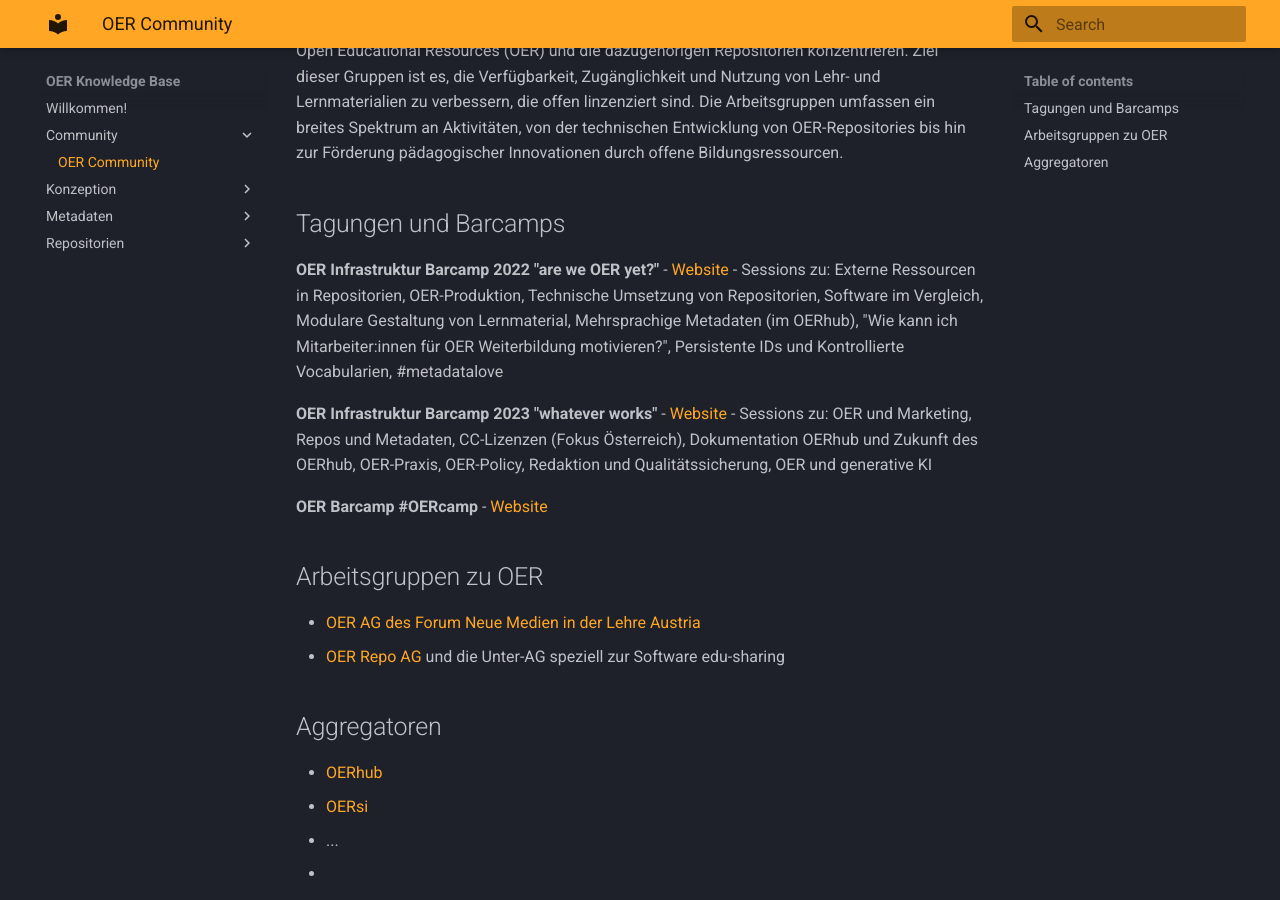
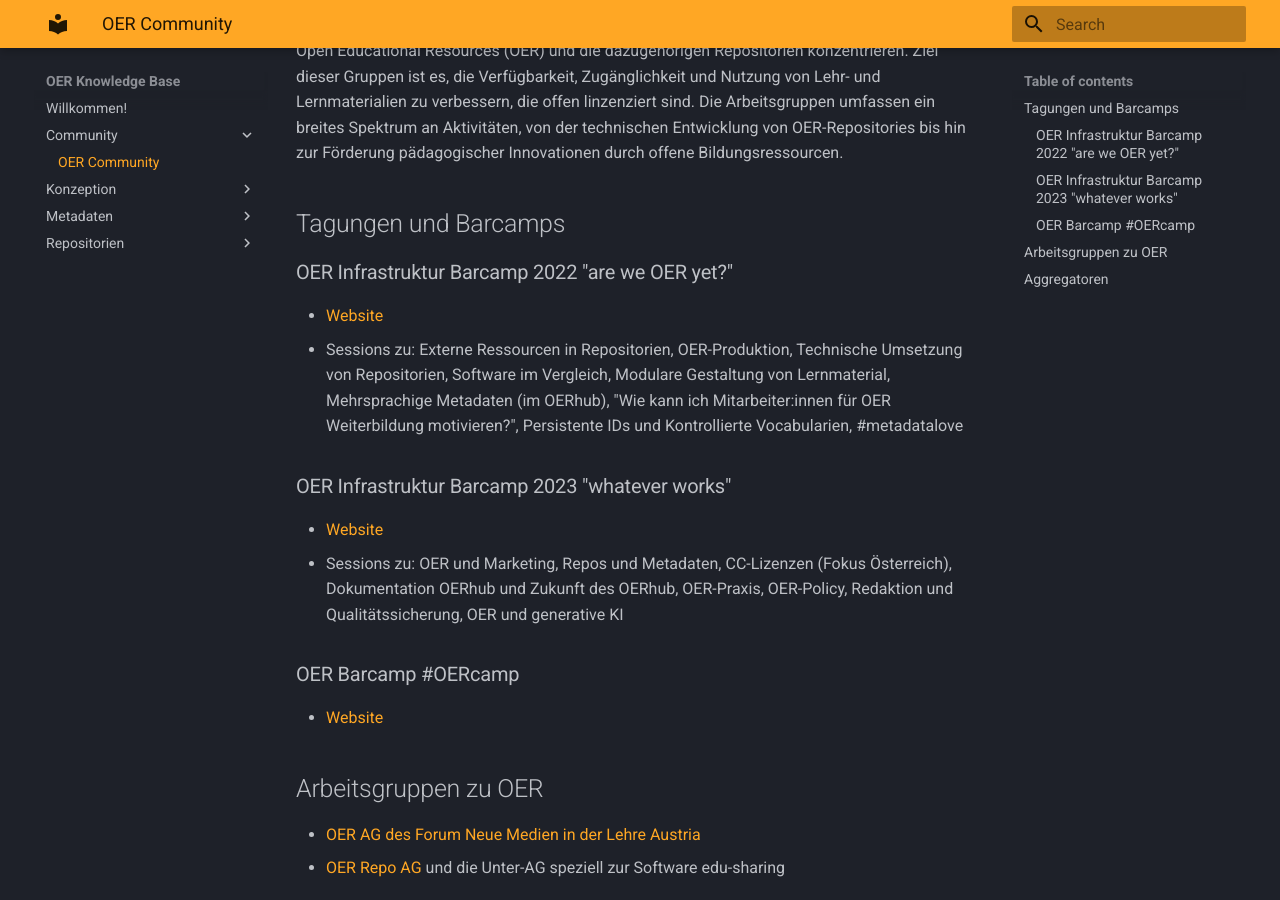
Before and after one commit to oerBASE/knowledgebase, an MkDocs documentation site: the page built from docs/Community/contribute.md, in a window 1280 px wide and 900 px high, scrolled down 260 px. Built offline with MkDocs 1.6.1 and Material for MkDocs 9.7.7, drawn with Linux system fonts in a browser that asks for light colours.

Commit message:
Update contribute.md

```diff
--- a/docs/Community/contribute.md
+++ b/docs/Community/contribute.md
@@ -6,16 +6,19 @@ Diese Sektion bietet eine Übersicht über verschiedene Treffen und Arbeitsgrupp
 
 ## Tagungen und Barcamps
 
-**OER Infrastruktur Barcamp 2022 "are we OER yet?"**
+### OER Infrastruktur Barcamp 2022 "are we OER yet?"
+
 - [Website](https://oerbase.github.io/Barcamp/)
 - Sessions zu: Externe Ressourcen in Repositorien, OER-Produktion, Technische Umsetzung von Repositorien, Software im Vergleich, Modulare Gestaltung von Lernmaterial,
 Mehrsprachige Metadaten (im OERhub), "Wie kann ich Mitarbeiter:innen für OER Weiterbildung motivieren?", Persistente IDs und Kontrollierte Vocabularien, #metadatalove
 
-**OER Infrastruktur Barcamp 2023 "whatever works"**
+### OER Infrastruktur Barcamp 2023 "whatever works"
+
 - [Website](https://oerbase.github.io/Barcamp2/barcamp-2/)
 - Sessions zu: OER und Marketing, Repos und Metadaten, CC-Lizenzen (Fokus Österreich), Dokumentation OERhub und Zukunft des OERhub, OER-Praxis, OER-Policy, Redaktion und Qualitätssicherung, OER und generative KI
 
-**OER Barcamp #OERcamp**
+### OER Barcamp #OERcamp
+
 - [Website](https://www.oercamp.de/)
 
 
```
